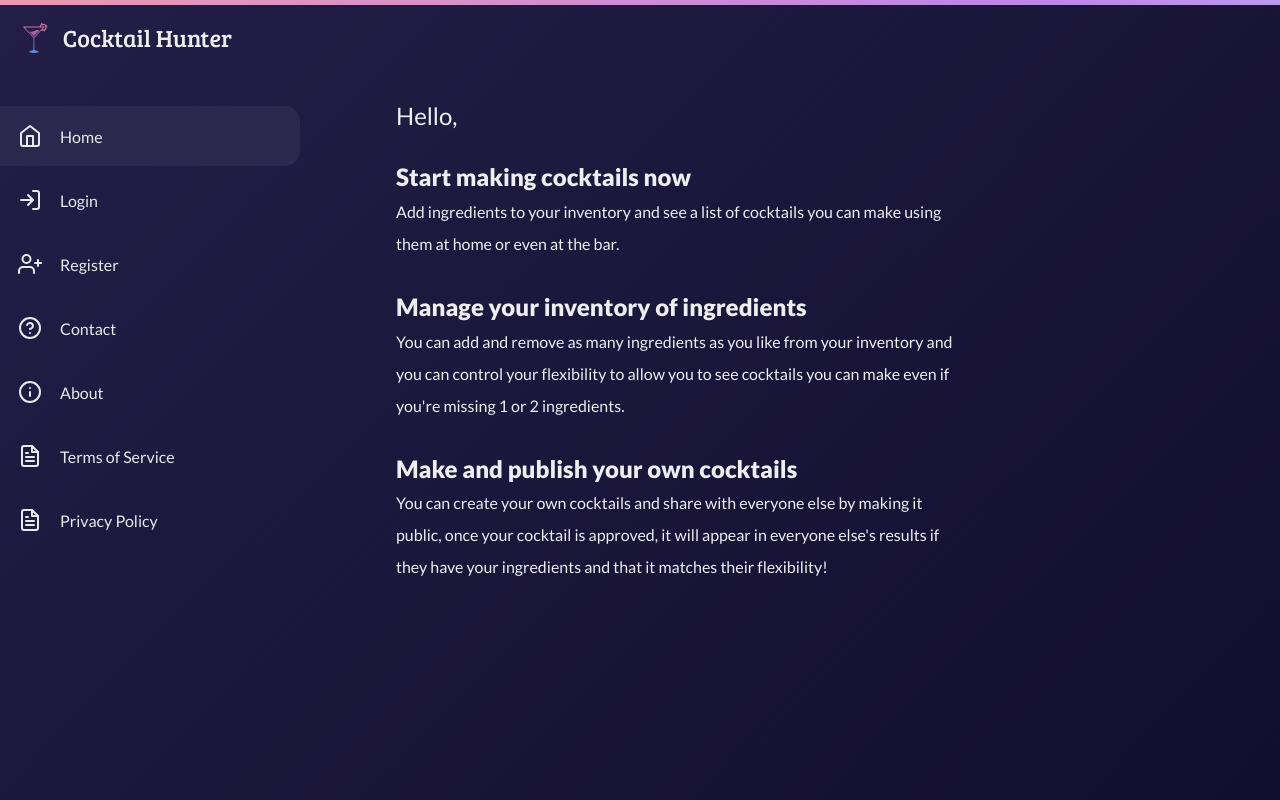
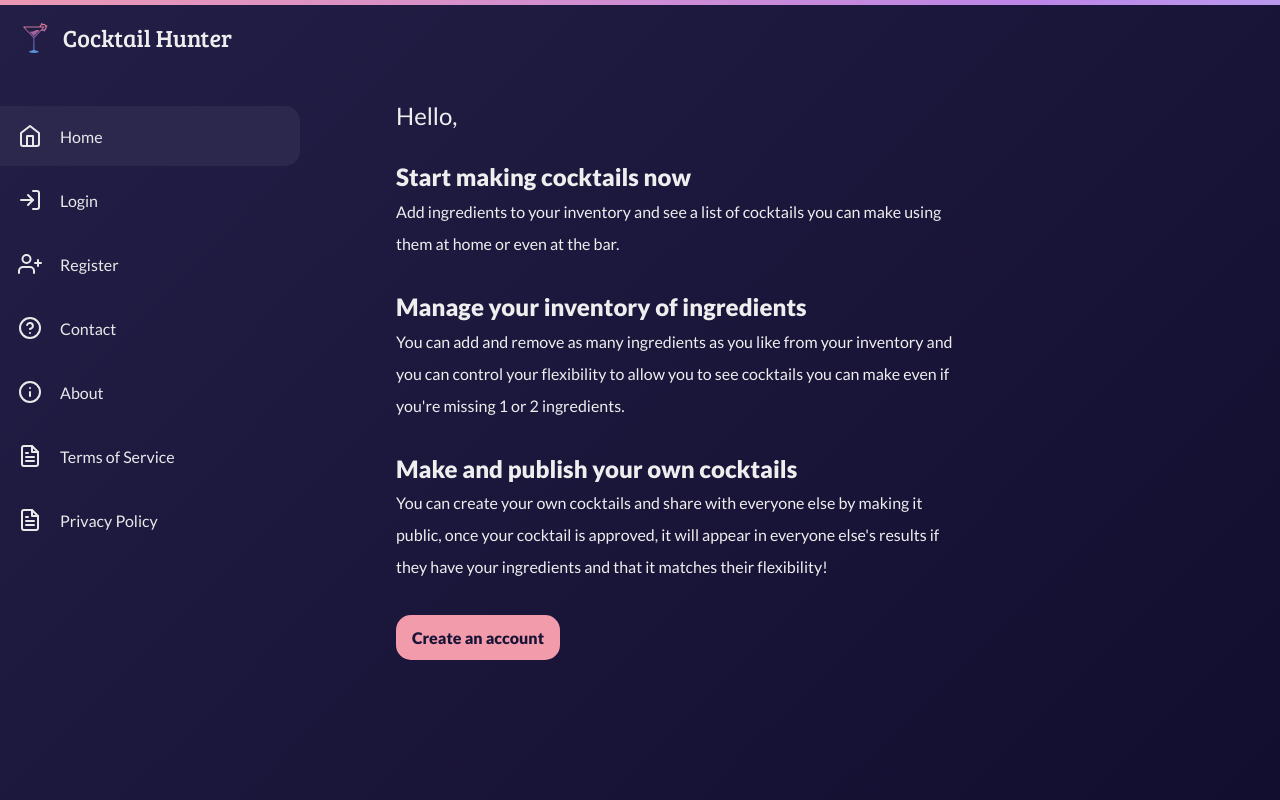
Before and after one commit to Cocktail-Hunter/nextjs, a React (Create React App) app: page / in a window 1280 px wide. Built offline with nearby package versions, Linux system fonts and the light colour scheme.

Commit message:
Add CTA button

```diff
--- a/src/Pages/Home.scss
+++ b/src/Pages/Home.scss
@@ -11,4 +11,13 @@
     max-width: 60ch;
     line-height: 2em;
   }
+
+  button {
+    margin-top: 2em;
+    background: #F29BAB;
+    color: #181437;
+    padding: .8em 1em;
+    border-radius: 15px;
+    font-family: "Lato Black";
+  }
 }
--- a/src/Pages/Home.tsx
+++ b/src/Pages/Home.tsx
@@ -1,4 +1,5 @@
 import React, { FC } from "react";
+import { Link } from "react-router-dom";
 
 import "./Home.scss";
 
@@ -28,6 +29,9 @@ const Home: FC = () => (
         results if they have your ingredients and that it matches their flexibility!
       </p>
     </section>
+    <Link to="/register">
+      <button>Create an account</button>
+    </Link>
   </div>
 );
 
```
